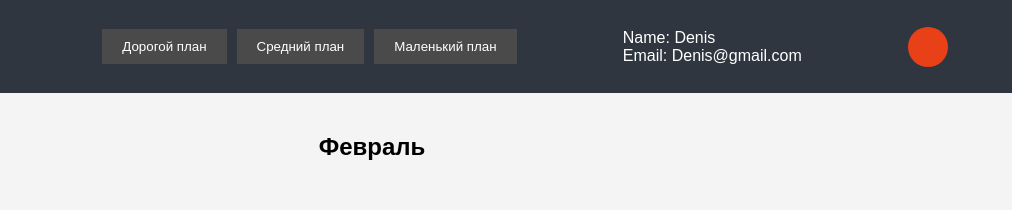
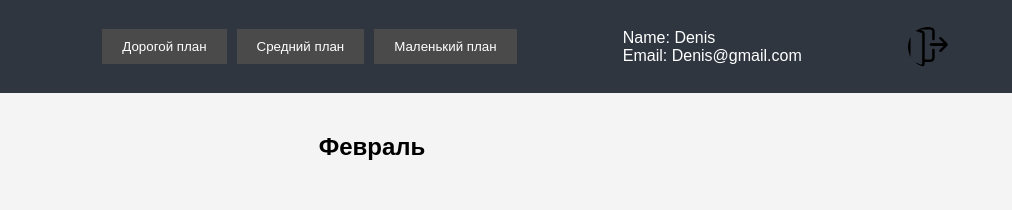
Before and after one commit to daqubuwu/peem13, a plain HTML site: page html/main/main.html in a window 1280 px wide. Shown: the top 210 px of the page, 268-1280 px from the left. Drawn offline with Linux system fonts and the light colour scheme.

Commit message:
superlast

```diff
--- a/html/main/main.html
+++ b/html/main/main.html
@@ -28,7 +28,7 @@
       </div>
 
         <div class="user" onclick="toggleMenu()">
-          <div class="user-inner" style="background-color: #e84118"></div>
+          <div class="user-inner"></div>
         </div>
       </div>
     </header>
@@ -186,8 +186,6 @@
       </div>
     </footer>
 
-    <!-- Modal for Adding Money -->
-   <!-- Модальное окно для пополнения баланса -->
 
 <div id="addMoneyModal" class="modal">
   <div class="modal-content">
@@ -241,8 +239,7 @@
         <button id="confirmMonth" onclick="confirmMonth()">Подтвердить</button>
       </div>
     </div>
-   <!-- Модальное окно для добавления новой категории -->
-<!-- Модальное окно для добавления новой категории -->
+
 <div id="newCategoryModal" class="modal">
   <div class="modal-content">
     <span class="close" onclick="closeModal('newCategoryModal')">&times;</span>
@@ -291,7 +288,6 @@
     <button id="confirmCategoryBtn" onclick="confirmCategory()">Подтвердить</button>
   </div>
 </div>
-    <!-- Контейнер для отображения добавленных категорий -->
       </div>
     </div>
     <div id="menu" class="menu" style="display: none">
--- a/html/main/style.css
+++ b/html/main/style.css
@@ -56,7 +56,7 @@ h3 {
   border-radius: 50%;
   overflow: hidden;
   cursor: pointer;
-  background-image: "../../svg/logout.png";
+  background-image: url("../../svg/logout.png");
   background-size: cover;
 }
 
```
